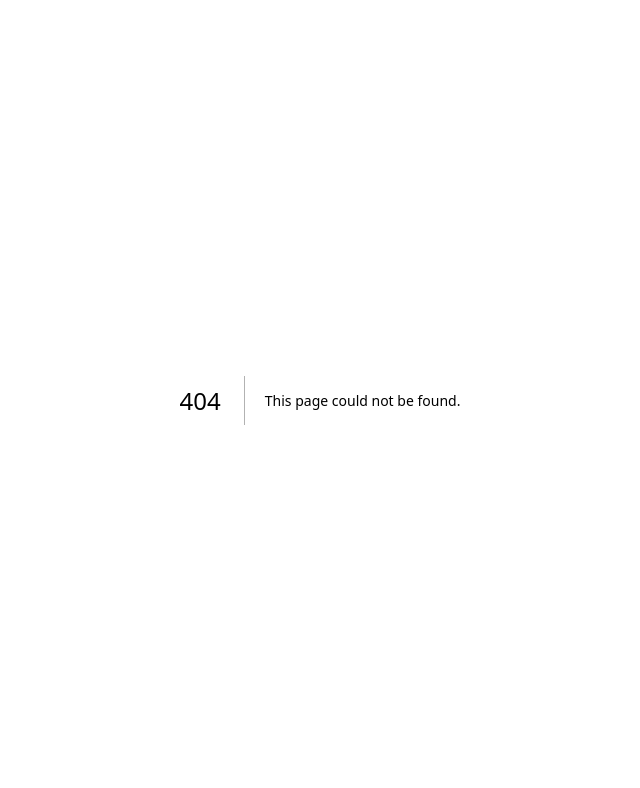
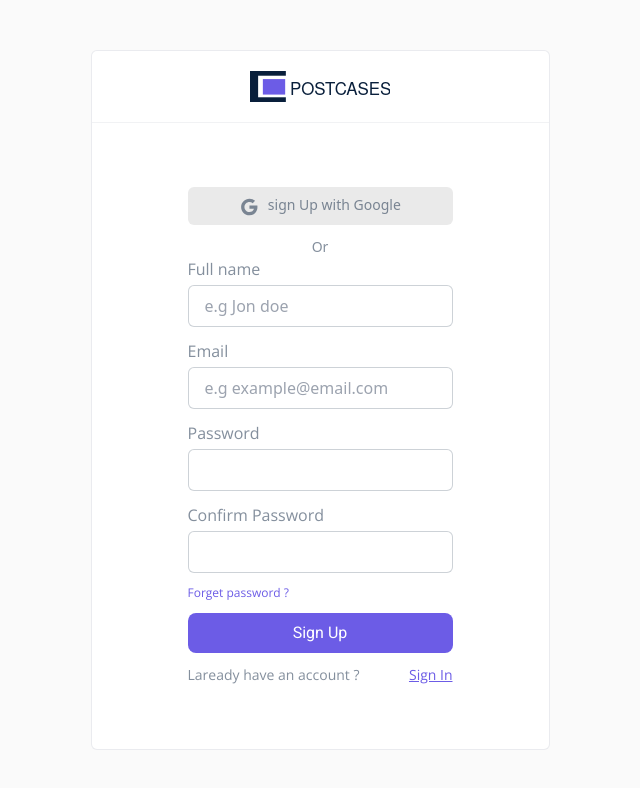
Before and after one commit to khaledyd/postcases-fronted, a Next.js app: page /Register in a window 1280 px wide. Before the commit this address had no page. Shown: the top 788 px of the page, without its empty margins (320-960 px from the left). Built offline with nearby package versions, Linux system fonts and the light colour scheme.

Commit message:
log in and sign up

```diff
--- a/src/components/Sidebar.tsx
+++ b/src/components/Sidebar.tsx
@@ -7,7 +7,7 @@ import Image from 'next/image';
 export default function Sidebar() {
     return (
         <div className=' sm:hidden md:block lg:block xl:block hidden   w-max h-max  bg-white '>
-            <div className=' w-full h-max flex flex-col justify-center border border-brand-primary '>
+            <div className=' w-full h-max flex flex-col justify-center border border-brand-primary border-opacity-30 '>
                 <div className=' flex border-b-2 border-brand-base/10 p-3 '>
                     <LibraryBooksOutlinedIcon sx={{
                         color: "#6C5CE6"
@@ -39,7 +39,7 @@ export default function Sidebar() {
 
             </div>
 
-            <div className=' w-full h-max flex flex-col justify-center border border-brand-primary mt-6 '>
+            <div className=' w-full h-max flex flex-col justify-center border border-brand-primary mt-6 border-opacity-30 '>
                 <div className=' flex border-b-2 border-brand-base/10 p-3 bg-brand-primary  justify-center '>
 
                     <p className='  font-roboto   text-brand-secondary'>Trending</p>
--- a/src/pages/index/BlogCard.tsx
+++ b/src/components/index/BlogCard.tsx
@@ -9,17 +9,17 @@ import Image from 'next/image';
 
 export default function NewCard() {
     return (
-        <div className='w-full h-max  bg-brandv3 flex flex-col p-5  rounded-md border    '>
-            <div className='w-full bg-brandv4 self-center h-max  flex  drop-shadow-sm border-branv2 border rounded'>
+        <div className='w-full h-max  bg-brandv3 flex flex-col p-5  rounded-md border  border-brand-base border-opacity-10   '>
+            <div className='w-full bg-brandv4 self-center h-max  flex  drop-shadow-sm border-branv2 border  border-opacity-20 rounded'>
                 <div className='w-full md:full lg:11/12 bg-brandv4  h-max p-3 flex flex-col'>
                     <h1 className=' text-2xl font-bold text-branv2 font-roboto'>Lorem ipsum dolor sit amet, consect</h1>
                     <div className=' w-full h-max =2 bg-brandv4 flex gap-2 mt-3'>
 
-                        <p className=' font-poppins px-3 py-1 border border-brand-base  text-xs text-brand-base'>React</p>
+                        <p className=' font-poppins px-3 py-1 border border-brand-base  text-xs text-brand-base border-opacity-20'>React</p>
                         <p className='     w-2 h-2 rounded-full  self-center bg-brand-primary'></p>
-                        <p>3 days ago</p>
+                        <p className=' font-poppins font-light text-xs self-center   text-brand-base/50'>3 days ago</p>
                     </div>
-                    <p className='   font-poppins    text-brand-base   text-base mt-5  leading-7 w-full'>consectetur adipiscing elit. Integer at laoreet turpis. Etiam nec risus consecteturadipiscing elit. Integerat laoreet turpis.Etiam nec risus vitae est tristiquevitaeest tristique
+                    <p className='   text-brand-base/70    font-openSans  font-light    text-sm   mt-5  leading-6  w-full'>consectetur adipiscing elit. Integer at laoreet turpis. Etiam nec risus consecteturadipiscing elit. Integerat laoreet turpis.Etiam nec risus vitae est tristiquevitaeest tristique
                         consectetur adipiscing elit. Integer at laoreet turpis. Etiam nec risus consecteturadipiscing
                         elit. Integerat laoreet turpis.Etiam necst tristique
                         consectetur adipiscing elit. Integer at laoreet turpis.
@@ -28,12 +28,12 @@ export default function NewCard() {
 
                         <div className=' flex justify-start '>
 
-                            <p className='  text-lg'>by jonh doe</p>
+                            <p className='  text-md mb-1'>by jonh doe</p>
 
 
                         </div>
                         <div className=' self-center flex gap-1'>
-                            <p className=' text-xs self-center p-1  border-2 border-branv2'>Followers</p>
+                            <p className=' text-xs self-center p-1  border-2 border-branv2  font-thin border-opacity-50 '>Followers</p>
                             <p className=' text-xs self-center'>300</p>
                             <Avatar alt="Remy Sharp" src="https://images.pexels.com/photos/15435631/pexels-photo-15435631.jpeg?auto=compress&cs=tinysrgb&w=1260&h=750&dpr=2" sx={{
 
--- /dev/null
+++ b/src/pages/Register.tsx
@@ -0,0 +1,50 @@
+import Image from 'next/image'
+import React from 'react'
+import GoogleIcon from '@mui/icons-material/Google';
+
+export default function Signin() {
+    return (
+        <div className=' w-full h-screen  bg-brandv4 flex justify-center items-center'>
+            <div className=' w-max h-max bg-brand-secondary  border border-branv2 border-opacity-10 rounded-md'>
+                <div className=' w-full h-max p-5   border-b border-gray-300 border-solid border-1   border-opacity-30 flex justify-center'>
+                    <Image
+                        src="/logo.svg"
+                        alt="postcases-logo"
+                        width={140}
+                        height={100}
+                        style={{
+                            border: "none",
+
+                        }}
+                    />
+                </div>
+                <div className=' w-full h-max   p-10 sm:p-15   md:px-24  md:py-16 flex flex-col '>
+                    <button className=' px-3 py-2 rounded-md bg-brandv3  text-sm text-brand-base/50   font-light'><GoogleIcon sx={{
+                        marginRight: "5px",
+                        fontSize: "20px"
+                    }} /> sign Up with Google</button>
+
+                    <p className=' self-center mt-3 text-sm  text-brand-base/50'>Or</p>
+                    <p className=' text-base font-openSans text-brand-base/50'>Full name</p>
+                    <input type="email" className=' w-full rounded-md  px-4 py-2 mt-1 border-brand-base border border-opacity-20 px' placeholder='e.g Jon doe' />
+                    <p className=' text-base font-openSans text-brand-base/50 mt-3'>Email</p>
+
+                    <input type="email" className=' w-full rounded-md    px-4 py-2 mt-1 border-brand-base border border-opacity-20 px' placeholder='e.g example@email.com' />
+                    <div className='  w-full flex justify-between  items-center'>                    <p className=' text-base font-openSans text-brand-base/50  mt-3'>Password</p></div>
+
+
+                    <input type="password" className=' w-full rounded-md  px-4 py-2 mt-1 border-brand-base border border-opacity-20 px' />
+                    <div className='  w-full flex justify-between  items-center'>                    <p className=' text-base font-openSans text-brand-base/50  mt-3'>Confirm Password</p></div>
+
+
+                    <input type="password" className=' w-full rounded-md  px-4 py-2 mt-1 border-brand-base border border-opacity-20 px' />
+                    <p className=' text-xs font-openSans   text-brand-primary  mt-3'>Forget password ?</p>
+                    <button className=' w-full  bg-brand-primary py-2   rounded-lg mt-3 text-base font-roboto   text-brand-secondary '>Sign Up</button>
+                    <div className=' gap-3  w-full flex justify-between  items-center'>                    <p className=' text-sm font-openSans text-brand-base/50  mt-3'>Laready  have an account  ?</p>
+                        <p className=' text-sm underline font-openSans   text-brand-primary  mt-3'>Sign In</p></div>
+                </div>
+            </div>
+
+        </div>
+    )
+}
--- /dev/null
+++ b/src/pages/Signin.tsx
@@ -0,0 +1,42 @@
+import Image from 'next/image'
+import React from 'react'
+import GoogleIcon from '@mui/icons-material/Google';
+
+export default function Signin() {
+    return (
+        <div className=' w-full h-screen  bg-brandv4 flex justify-center items-center'>
+            <div className=' w-max h-max bg-brand-secondary  border border-branv2 border-opacity-10 rounded-md'>
+                <div className=' w-full h-max p-5   border-b border-gray-300 border-solid border-1   border-opacity-30 flex justify-center'>
+                    <Image
+                        src="/logo.svg"
+                        alt="postcases-logo"
+                        width={140}
+                        height={100}
+                        style={{
+                            border: "none",
+
+                        }}
+                    />
+                </div>
+                <div className=' w-full h-max   p-10 sm:p-15  md:p-24 flex flex-col '>
+                    <button className=' px-3 py-2 rounded-md bg-brandv3  text-sm text-brand-base  font-poppins'><GoogleIcon sx={{
+                        marginRight: "5px",
+                        fontSize: "20px"
+                    }} /> sign in with Google</button>
+
+                    <p className=' self-center mt-3'>Or</p>
+                    <p className=' text-base font-openSans text-brand-base/50'>Email</p>
+                    <input type="email" className=' w-full rounded-md  px-4 py-2 mt-1 border-brand-base border border-opacity-20 px' placeholder='e.g example@email.com' />
+                    <div className='  w-full flex justify-between  items-center'>                    <p className=' text-base font-openSans text-brand-base/50  mt-3'>Password</p></div>
+
+                    <input type="password" className=' w-full rounded-md  px-4 py-2 mt-1 border-brand-base border border-opacity-20 px' />
+                    <p className=' text-xs font-openSans   text-brand-primary  mt-3'>Forget password ?</p>
+                    <button className=' w-full  bg-brand-primary py-2   rounded-lg mt-3 text-base font-roboto   text-brand-secondary '>Sign in</button>
+                    <div className=' gap-3  w-full flex justify-between  items-center'>                    <p className=' text-sm font-openSans text-brand-base/50  mt-3'>Do not have an account yet ?</p>
+                        <p className=' text-sm underline font-openSans   text-brand-primary  mt-3'>Sign up</p></div>
+                </div>
+            </div>
+
+        </div>
+    )
+}
--- a/src/pages/index.tsx
+++ b/src/pages/index.tsx
@@ -3,7 +3,7 @@ import Nav from '../components/Nav'
 import Head from 'next/head'
 import SearchOutlinedIcon from '@mui/icons-material/SearchOutlined';
 import Sidebar from "../components/Sidebar";
-import BlogCard from './index/BlogCard';
+import BlogCard from '../components/index/BlogCard';
 
 export default function Home() {
   return (
@@ -18,7 +18,7 @@ export default function Home() {
       </Head>
       <main className='    w-fit h-max flex flex-col'>
         <Nav />
-        <div className='w-full h-max  b flex justify-center mt-5   bg-brandv3 p-3  border-b border-brand-base'>
+        <div className='w-full h-max  b flex justify-center mt-5   p-3  '>
           <input className=' md:w-1/3 sm:8/12  w-8/12 rounded-md h-10  border-2  border-solid p-5
 
 border-brand-primary '/><SearchOutlinedIcon sx={{
```
